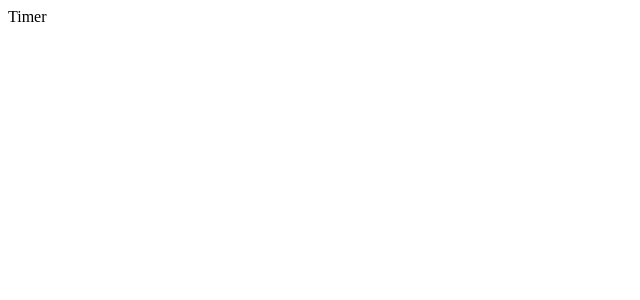
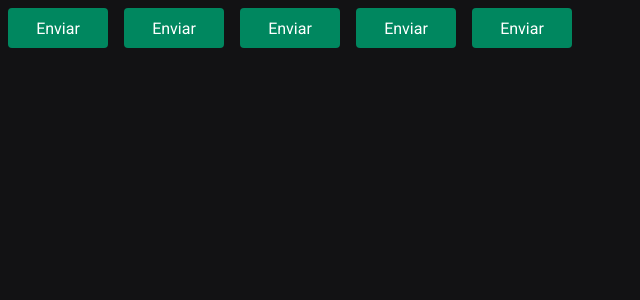
Before and after one commit to Baggio25/02-fundamentos-react-ignite-timer, a React (Vite) app: page / in a window 1280 px wide. Shown: the top 300 px of the page, without its empty margins (0-640 px from the left). Built offline with nearby package versions, Linux system fonts and the light colour scheme.

Commit message:
Fonts and Colors, Default Theme

```diff
--- a/index.html
+++ b/index.html
@@ -2,7 +2,16 @@
 <html lang="en">
   <head>
     <meta charset="UTF-8" />
+
+    <link rel="preconnect" href="https://fonts.googleapis.com" />
+    <link rel="preconnect" href="https://fonts.gstatic.com" crossorigin />
     <meta name="viewport" content="width=device-width, initial-scale=1.0" />
+
+    <link
+      href="https://fonts.googleapis.com/css2?family=Roboto+Mono:wght@700&family=Roboto:wght@400;700&display=swap"
+      rel="stylesheet"
+    />
+
     <title>Ignite | Timer</title>
   </head>
   <body>
--- a/package.json
+++ b/package.json
@@ -9,11 +9,13 @@
   },
   "dependencies": {
     "react": "^18.0.0",
-    "react-dom": "^18.0.0"
+    "react-dom": "^18.0.0",
+    "styled-components": "^5.3.10"
   },
   "devDependencies": {
     "@types/react": "^18.0.0",
     "@types/react-dom": "^18.0.0",
+    "@types/styled-components": "^5.1.26",
     "@vitejs/plugin-react": "^1.3.0",
     "typescript": "^4.6.3",
     "vite": "^2.9.9"
--- a/src/App.tsx
+++ b/src/App.tsx
@@ -1,3 +1,19 @@
+import { ThemeProvider } from "styled-components";
+
+import { Button } from "./components/Button";
+import { defaultTheme } from "./styles/themes/default";
+import { GlobalStyle } from "./styles/global";
+
 export function App() {
-  return <div>Timer</div>;
+  return (
+    <ThemeProvider theme={defaultTheme}>
+      <Button variant="primary" />
+      <Button variant="secondary" />
+      <Button variant="success" />
+      <Button variant="danger" />
+      <Button />
+
+      <GlobalStyle />
+    </ThemeProvider>
+  );
 }
--- /dev/null
+++ b/src/components/Button.styles.ts
@@ -0,0 +1,28 @@
+import styled from "styled-components";
+
+
+export type ButtonVariant = 'primary' | 'secondary' | 'danger' | 'success';
+
+interface ButtonContainerProps {
+    variant: ButtonVariant;
+}
+
+const buttonVariants = {
+    primary: 'purple',
+    secondary: 'gray',
+    danger: 'red',
+    success: 'green'
+};
+
+export const ButtonContainer = styled.button<ButtonContainerProps>`
+  width: 100px;
+  height: 40px;
+  border-radius: 4px;
+  border: 0;
+  margin: 8px;
+  color: white;
+  cursor: pointer;
+
+  background-color: ${props => props.theme["green-500"]};
+
+`;
--- /dev/null
+++ b/src/components/Button.tsx
@@ -0,0 +1,13 @@
+import { ButtonContainer, ButtonVariant } from "./Button.styles";
+
+interface ButtonProps {
+    variant?: ButtonVariant;
+}
+
+export function Button({variant = 'primary'}: ButtonProps) {
+    return(
+        <ButtonContainer variant={variant}>
+            Enviar
+        </ButtonContainer>
+    )
+}
--- /dev/null
+++ b/src/styles/global.ts
@@ -0,0 +1,25 @@
+import { createGlobalStyle } from 'styled-components';
+
+export const GlobalStyle = createGlobalStyle`
+    :focus {
+        outline: 0;
+        box-shadow: 0 0 0 2px ${props => props.theme['green-500']};
+    }
+
+    *{
+        margin: 0;
+        padding: 0;
+        box-sizing: border-box;
+    }
+
+    body {
+        background: ${props => props.theme['gray-900']};
+        color: ${props => props.theme['gray-300']}
+    }
+
+    body, input, textarea, button {
+        font-family: 'Roboto', sans-serif;
+        font-weight: 400;
+        font-size: 1rem;
+    }
+`;
--- /dev/null
+++ b/src/styles/themes/default.ts
@@ -0,0 +1,21 @@
+export const defaultTheme = {
+  white: "#FFF",
+
+  "gray-100": "#E1E1E6",
+  "gray-300": "#C4C4CC",
+  "gray-400": "#8D8D99",
+  "gray-500": "#7C7C8A",
+  "gray-600": "#323238",
+  "gray-700": "#29292E",
+  "gray-800": "#202024",
+  "gray-900": "#121214",
+
+  "green-300": "#00B37E",
+  "green-500": "#00875F",
+  "green-700": "#015F43",
+
+  "red-500": "#AB222E",
+  "red-700": "#7A1921",
+
+  "yellow-500": "#FBA94C",
+};
```
Also changed, not shown: src/@types/styled.d.ts (added, +8 -0 lines), 1 other file (tests, documents, lock files or other folders).
